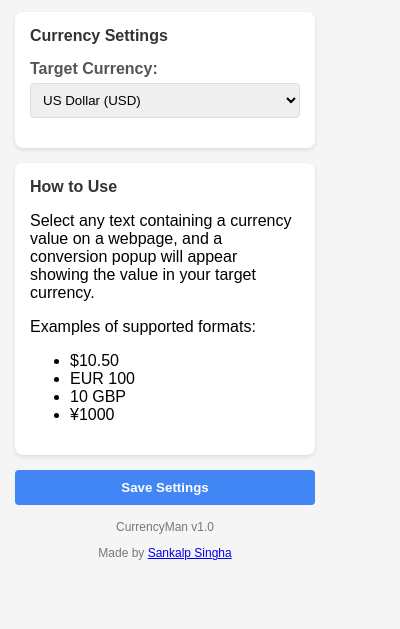
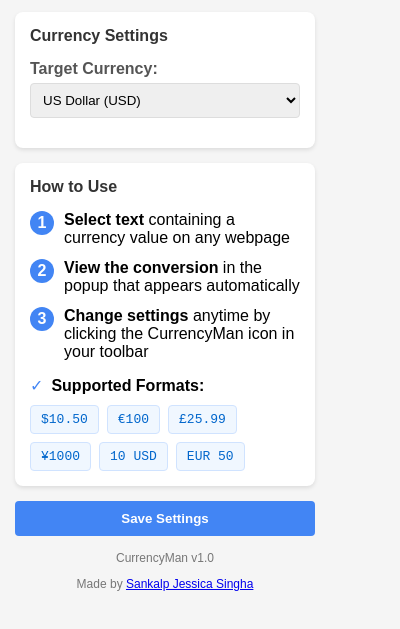
Before and after one commit to sankalpsingha/CurrencyMan, a browser extension: page popup.html in a window 400 px wide. Shown: the part 123-752 px from the top of the page. Drawn offline with Linux system fonts and the light colour scheme.

Commit message:
updated the style for the how to use

```diff
--- a/popup.html
+++ b/popup.html
@@ -295,19 +295,108 @@
       </div>
     </div>
 
+    <style>
+      /* Additional styles for the How to Use section */
+      .steps-container {
+        margin-top: 10px;
+      }
+
+      .step {
+        display: flex;
+        align-items: flex-start;
+        margin-bottom: 12px;
+      }
+
+      .step-number {
+        background-color: #4285f4;
+        color: white;
+        width: 24px;
+        height: 24px;
+        border-radius: 50%;
+        display: flex;
+        align-items: center;
+        justify-content: center;
+        font-weight: bold;
+        margin-right: 10px;
+        flex-shrink: 0;
+      }
+
+      .step-content {
+        flex: 1;
+      }
+
+      .format-examples {
+        display: flex;
+        flex-wrap: wrap;
+        gap: 8px;
+        margin-top: 10px;
+      }
+
+      .format-example {
+        background-color: #f0f7ff;
+        border: 1px solid #d0e3ff;
+        border-radius: 4px;
+        padding: 6px 10px;
+        font-family: monospace;
+        font-size: 13px;
+        color: #0066cc;
+      }
+
+      .icon-text {
+        display: flex;
+        align-items: center;
+      }
+
+      .icon {
+        margin-right: 8px;
+        color: #4285f4;
+        font-size: 16px;
+      }
+    </style>
+
     <div class="section">
       <h2 class="section-title">How to Use</h2>
-      <p>
-        Select any text containing a currency value on a webpage, and a
-        conversion popup will appear showing the value in your target currency.
-      </p>
-      <p>Examples of supported formats:</p>
-      <ul>
-        <li>$10.50</li>
-        <li>EUR 100</li>
-        <li>10 GBP</li>
-        <li>¥1000</li>
-      </ul>
+
+      <div class="steps-container">
+        <div class="step">
+          <div class="step-number">1</div>
+          <div class="step-content">
+            <strong>Select text</strong> containing a currency value on any
+            webpage
+          </div>
+        </div>
+
+        <div class="step">
+          <div class="step-number">2</div>
+          <div class="step-content">
+            <strong>View the conversion</strong> in the popup that appears
+            automatically
+          </div>
+        </div>
+
+        <div class="step">
+          <div class="step-number">3</div>
+          <div class="step-content">
+            <strong>Change settings</strong> anytime by clicking the CurrencyMan
+            icon in your toolbar
+          </div>
+        </div>
+      </div>
+
+      <div style="margin-top: 15px">
+        <div class="icon-text">
+          <span class="icon">✓</span>
+          <strong>Supported Formats:</strong>
+        </div>
+        <div class="format-examples">
+          <span class="format-example">$10.50</span>
+          <span class="format-example">€100</span>
+          <span class="format-example">£25.99</span>
+          <span class="format-example">¥1000</span>
+          <span class="format-example">10 USD</span>
+          <span class="format-example">EUR 50</span>
+        </div>
+      </div>
     </div>
 
     <button id="saveButton">Save Settings</button>
@@ -318,7 +407,7 @@
       <p>CurrencyMan v1.0</p>
       <p>
         Made by
-        <a href="mailto:sankalpsingha@gmail.com">Sankalp Singha</a>
+        <a href="mailto:sankalpsingha@gmail.com">Sankalp Jessica Singha</a>
       </p>
     </div>
 
```
